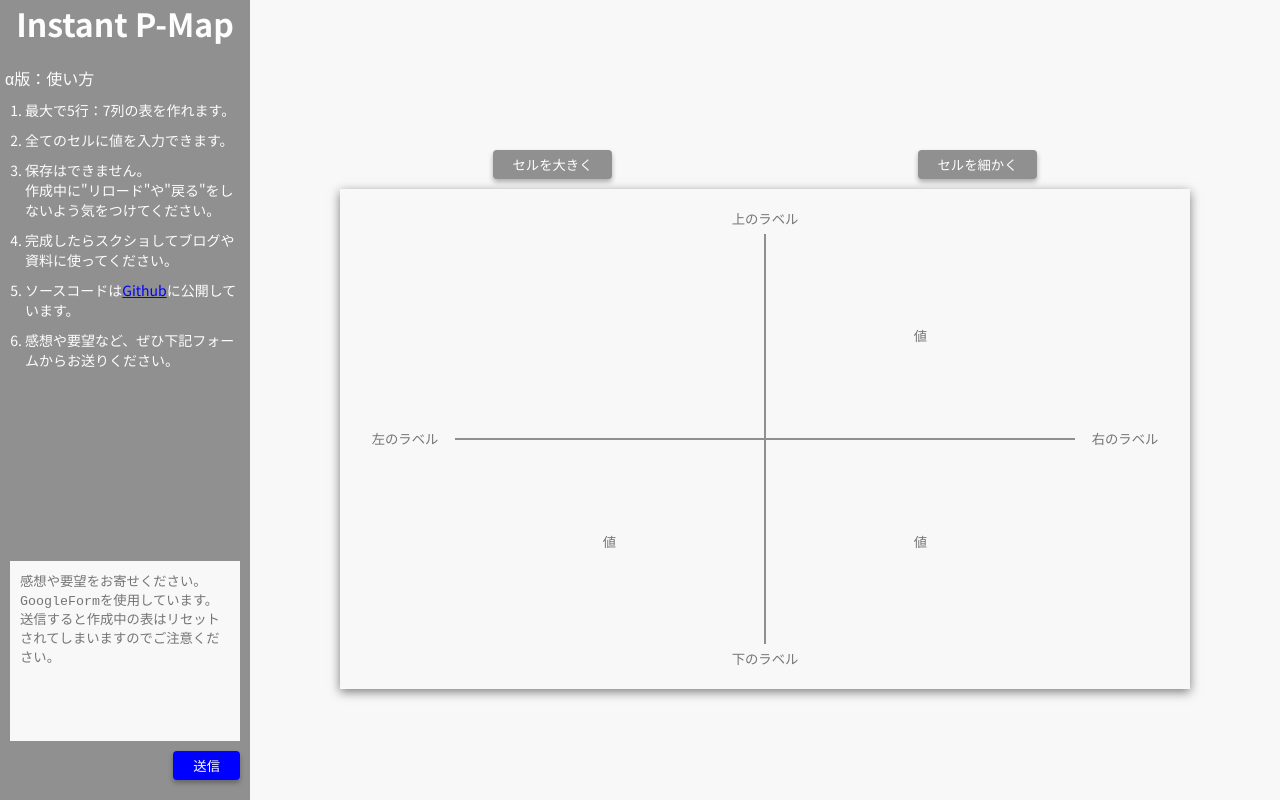
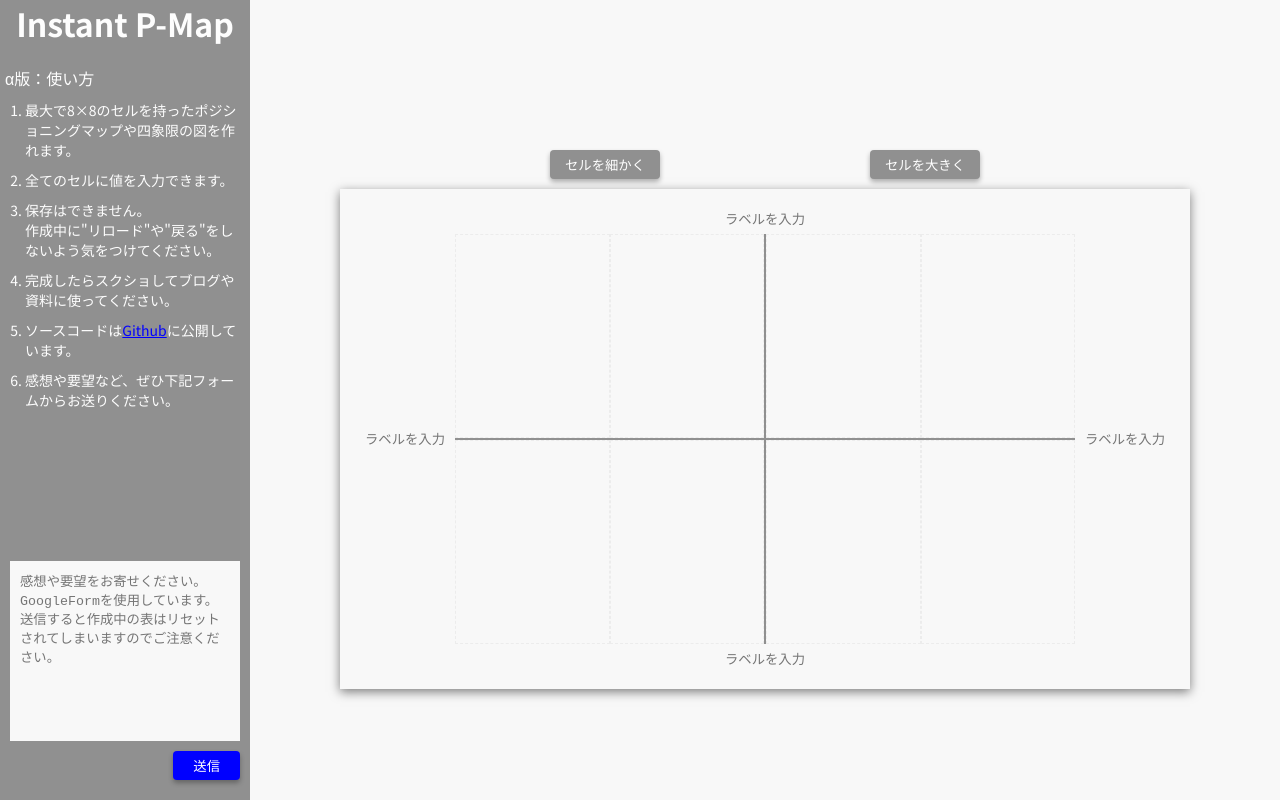
Before and after one commit to jiiiimy/InstantPositioningMap, a React (Create React App) app: page / in a window 1280 px wide. Both pictures are taken after a click on the button "セルを細かく". Built offline with nearby package versions, Linux system fonts and the light colour scheme.

Commit message:
create store and control css

```diff
--- a/src/assets/App.css
+++ b/src/assets/css/App.css
@@ -24,11 +24,11 @@ button{
 	appearance: none;
 }
 input{
-    padding: 0;
-    border: none;
-    border-radius: 0;
-    outline: none;
-    background: none;
+	 padding: 0;
+	 border: none;
+	 border-radius: 0;
+	 outline: none;
+	 background: none;
 }
 textarea{
 	-webkit-appearance: none;
@@ -120,15 +120,18 @@ textarea{
 }
 .box._button{
   display: flex;
-  justify-content: space-around;
+  justify-content: space-evenly;
+}
+.box._button ._frame{
+	width: 110px;
 }
 .box._button button{
+	width: 100%;
 	margin: 0 0 10px;
-	padding: 5px 20px;
+	padding: 5px 0;
 	background-color: #909090;
 	border-radius: 4px;
 	box-shadow: 0 3px 5px rgba(0,0,0,0.3);
-	display: block;
 }
 .box._map{
   padding: 15px;
@@ -194,14 +197,41 @@ textarea{
   border-left: 1px solid #909090;
 }
 .quadrants ._data{
+	border: 0.01px dashed #ececec;
+	box-sizing: border-box;
+	display: flex;
+	justify-content: center;
+}
+.quadrants ._data._1{
   width: calc(100% / 1);
   height: calc(100% / 1);
-  display: flex;
-  justify-content: center;
+}
+.quadrants ._data._2{
+  width: calc(100% / 2);
+  height: calc(100% / 1);
+}
+.quadrants ._data._4{
+  width: calc(100% / 2);
+  height: calc(100% / 2);
+}
+.quadrants ._data._8{
+  width: calc(100% / 4);
+  height: calc(100% / 2);
+}
+.quadrants ._data._16{
+  width: calc(100% / 4);
+  height: calc(100% / 4);
 }
 .quadrants ._data ._input{
   width: 100%;
   text-align: center;
+}
+
+.block{
+	display: block;
+}
+.none{
+	display: none;
 }
 
 @media screen and  (max-width:1100px) {
@@ -218,9 +248,10 @@ textarea{
 	}
 	.mainArea{
 		width: 100%;
+		margin: 30px 0 0 0;
 		overflow-x: scroll;
 	}
-	.container._table{
+	.container._p-map{
 		width: 850px;
 	}
 }
--- a/src/components/App.js
+++ b/src/components/App.js
@@ -1,5 +1,5 @@
-import React, {Component} from 'react';
-import '../assets/App.css';
+import React, { Component } from 'react';
+import '../assets/css/App.css';
 import SideArea from './side';
 import MainArea from './main';
 
--- a/src/components/main.js
+++ b/src/components/main.js
@@ -1,18 +1,15 @@
-import React, {Component} from 'react';
-
+import React, { Component } from 'react';
+import { connect } from 'react-redux';
+import { subdivision, broadening } from '../actions'
 
 class MainArea extends Component {
-	render() {const list = [];
-		const data = [
-			{ name: 'hoge' },
-			{ name: 'nani' },
-			{ name: 'nani' },
-			{ name: 'nani' }
-		]
-		for (let i = 0; i < data.length; i++) {
-			list.push(
-				<div className="_data" key={i}>
-					<input className="_input" type="text" placeholder="hoge" />
+	render() {
+		const props = this.props
+		let cell = [];
+		for (let i = 0; i < props.devision; i++) {
+			cell.push(
+				<div className={props.dataStyle} key={i}>
+					<input className="_input" type="text" />
 				</div>)
 		}
 		return (
@@ -21,43 +18,41 @@ class MainArea extends Component {
 					<div className="contents">
 						<div className="wrap">
 							<div className="box _button">
-								<button id="devideLarge">セルを大きく</button>
-								<button id="devideSmall">セルを細かく</button>
+								<div className="_frame">
+									<button className={props.btnSubStyle} onClick={props.subdivision}>セルを細かく</button>
+								</div>
+								<div className="_frame">
+									<button className={props.btnBrdStyle} onClick={props.broadening}>セルを大きく</button>
+								</div>
 							</div>
 							<div className="box _map">
 								<div className="area _maplabel _tb">
-									<input className="_input" type="text" placeholder="上のラベル"/>
+									<input className="_input" type="text" placeholder="ラベルを入力"/>
 								</div>
 								<div className="area _map">
 									<div className="area _maplabel _rl">
-										<input className="_input" type="text" placeholder="左のラベル" />
+										<input className="_input" type="text" placeholder="ラベルを入力" />
 									</div>
 									<div className="area _p-map">
 										<div className="quadrants _first">
-											{/* {list} */}
+											{cell}
 										</div>
 										<div className="quadrants _second">
-											<div className="_data">
-												<input className="_input" type="text" placeholder="値" />
-											</div>
+											{cell}
 										</div>
 										<div className="quadrants _third">
-											<div className="_data">
-												<input className="_input" type="text" placeholder="値" />
-											</div>
+											{cell}
 										</div>
 										<div className="quadrants _fourth">
-											<div className="_data">
-												<input className="_input" type="text" placeholder="値" />
-											</div>
+											{cell}
 										</div>
 									</div>
 									<div className="area _maplabel _rl">
-										<input className="_input" type="text" placeholder="右のラベル" />
+										<input className="_input" type="text" placeholder="ラベルを入力" />
 									</div>
 								</div>
 								<div className="area _maplabel _tb">
-									<input className="_input" type="text" placeholder="下のラベル" />
+									<input className="_input" type="text" placeholder="ラベルを入力" />
 								</div>
 							</div>
 						</div>
@@ -68,4 +63,15 @@ class MainArea extends Component {
 	}
 }
 
-export default MainArea;
+const mapStateToProps = state => ({
+	devision: state.devision.value,
+	dataStyle: state.devision.dataStyle,
+	btnSubStyle: state.devision.btnSubStyle,
+	btnBrdStyle: state.devision.btnBrdStyle
+ })
+const mapDispatchToProps = dispatch => ({
+	subdivision: () => dispatch(subdivision()),
+	broadening: () => dispatch(broadening())
+})
+
+export default connect(mapStateToProps, mapDispatchToProps)(MainArea);
--- a/src/components/side.js
+++ b/src/components/side.js
@@ -8,7 +8,7 @@ class SideArea extends Component {
 				<div className="area _intro">
 					<p>α版：使い方</p>
 					<ol>
-						<li>最大で5行：7列の表を作れます。</li>
+						<li>最大で8×8のセルを持ったポジショニングマップや四象限の図を作れます。</li>
 						<li>全てのセルに値を入力できます。</li>
 						<li>保存はできません。<br />作成中に"リロード"や"戻る"をしないよう気をつけてください。</li>
 						<li>完成したらスクショしてブログや資料に使ってください。</li>
--- a/src/index.js
+++ b/src/index.js
@@ -2,14 +2,14 @@ import React from 'react';
 import ReactDOM from 'react-dom';
 import {Provider} from 'react-redux';
 import {createStore} from 'redux';
-import './assets/index.css';
+import './assets/css/index.css';
 import App from './components/App';
 import reducers from './reducers';
 import * as serviceWorker from './serviceWorker';
 
-const state = createStore(reducers)
+const store = createStore(reducers)
 ReactDOM.render(
-  <Provider store={state}>
+  <Provider store={store}>
     <App />
   </Provider>,
   document.getElementById('all')
--- /dev/null
+++ b/src/reducers/devision.js
@@ -0,0 +1,45 @@
+import { SUBDIVISION, BROADENING } from '../actions'
+
+const initialize = {
+	value: 1,
+	dataStyle: '_data _'+1,
+	btnSubStyle: 'block',
+	btnBrdStyle: 'none'
+}
+export default (state = initialize, action) => {
+	switch (action.type) {
+		case SUBDIVISION:
+			if (state.value < 16 ) {
+				return {
+					value: state.value * 2,
+					dataStyle: '_data _' + state.value * 2,
+					btnSubStyle: 'block',
+					btnBrdStyle: 'block'
+				}
+			}else{
+				return {
+					value: state.value,
+					dataStyle: '_data _' + state.value,
+					btnSubStyle: 'none',
+					btnBrdStyle: 'block' }
+			}
+		case BROADENING:
+			if (state.value > 1) {
+				return {
+					value: state.value / 2,
+					dataStyle: '_data _' + state.value / 2,
+					btnSubStyle: 'block',
+					btnBrdStyle: 'block'
+				}
+			} else {
+				return {
+					value: state.value,
+					dataStyle: '_data _' + state.value,
+					btnSubStyle: 'block',
+					btnBrdStyle: 'none'
+				}
+			}
+		default:
+			return state
+	}
+}
--- a/src/reducers/index.js
+++ b/src/reducers/index.js
@@ -1,4 +1,4 @@
 import {combineReducers} from 'redux'
-import markoff from './markoff'
+import devision from './devision'
 
-export default combineReducers({markoff})
+export default combineReducers({devision})
--- a/src/reducers/markoff.js
+++ /dev/null
@@ -1,13 +0,0 @@
-import { SUBDIVISION, BROADENING } from '../actions'
-
-const initialize = { devision: 1 }
-export default (state = initialize, action) => {
-	switch (action.type) {
-		case SUBDIVISION:
-			return { division: state.devision * 2 }
-		case BROADENING:
-			return { division: state.devision / 2 }
-		default:
-			return state
-	}
-}
```
Also changed, not shown: src/assets/css/index.css (renamed from src/assets/index.css).
